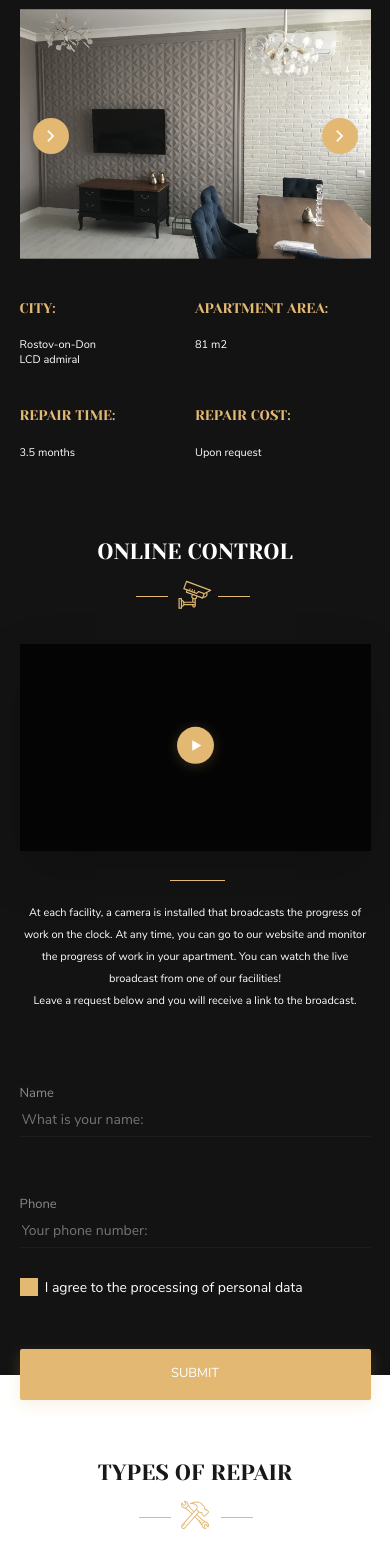
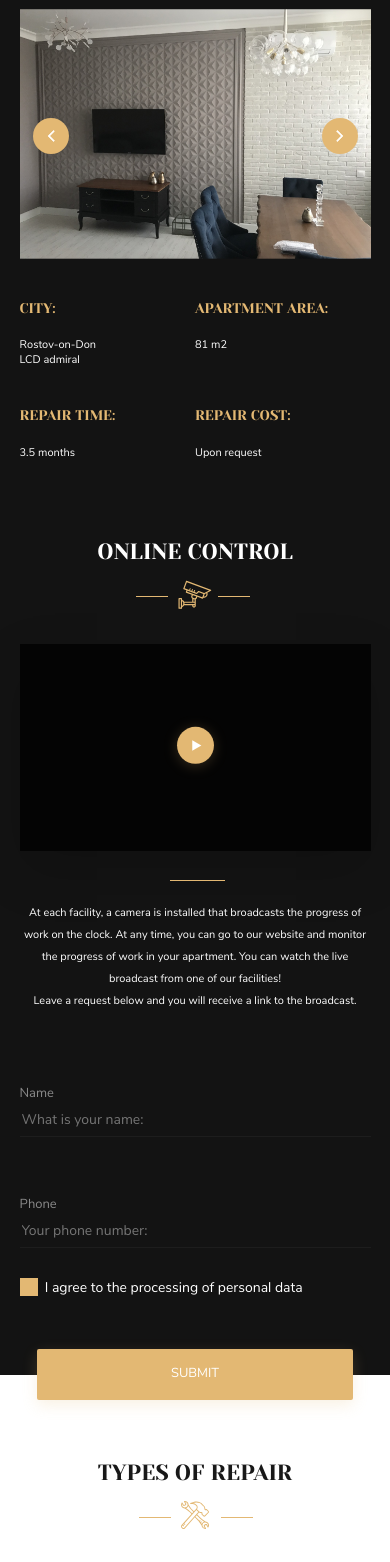
Before and after one commit to Liya174/SkillFactory_DesignProject_Kozlenko, a plain HTML site: page index.html in a window 390 px wide. Shown: the part 1073-2635 px from the top of the page. Drawn offline with Linux system fonts and the light colour scheme.

Commit message:
Fixed bugs in mobile version

```diff
--- a/css/styles.css
+++ b/css/styles.css
@@ -973,7 +973,8 @@ body * {
     z-index: 1;
   }
 
-  .pbim__bitton {
+  .pbim__bitton,
+  .fbim__bitton {
     display: flex;
     justify-content: center;
     align-items: center;
@@ -988,7 +989,8 @@ body * {
     z-index: 100;
   }
 
-  .pbim__bitton-left {
+  .pbim__bitton-left,
+  .fbim__bitton-left {
     position: absolute;
     left: 13px;
   }
@@ -1001,6 +1003,7 @@ body * {
   .control {
     margin-top: 0;
     background: #131313;
+    max-width: 100%;
   }
 
   .control-image {
@@ -1049,8 +1052,8 @@ body * {
 
   .control__submit {
     order: 3;
-    margin-top: 52px;
-    margin-bottom: -25px;
+    margin: 52px auto -25px;
+    width: 90%;
   }
 
   .control-agreement {
--- a/index.html
+++ b/index.html
@@ -49,7 +49,7 @@
                                 market we have made happy more than 1000 families</p>
                         <figure class="project-box__image_mobile">
                             <img src="./img/middle tv.png" alt="tv picture" width="100%">
-                            <button class="pbim__bitton pbim__bitton-left"><img src="./img/right.svg"></button>
+                            <button class="pbim__bitton pbim__bitton-left"><img src="./img/left.svg"></button>
                             <button class="pbim__bitton"><img src="./img/right.svg"></button>
                         </figure>
                         <div class="project-properties">
@@ -222,8 +222,8 @@
                 <div class="fantastic__image_mobile">
                     <figure class="fantastic__image_mobile-pic">
                     </figure>
-                    <button class="pbim__bitton pbim__bitton-left"><img src="./img/left.svg"></button>
-                    <button class="pbim__bitton"><img src="./img/right.svg"></button>
+                    <button class="fbim__bitton fbim__bitton-left"><img src="./img/left.svg"></button>
+                    <button class="fbim__bitton"><img src="./img/right.svg"></button>
                 </div>
             </div>
         </section>
```
